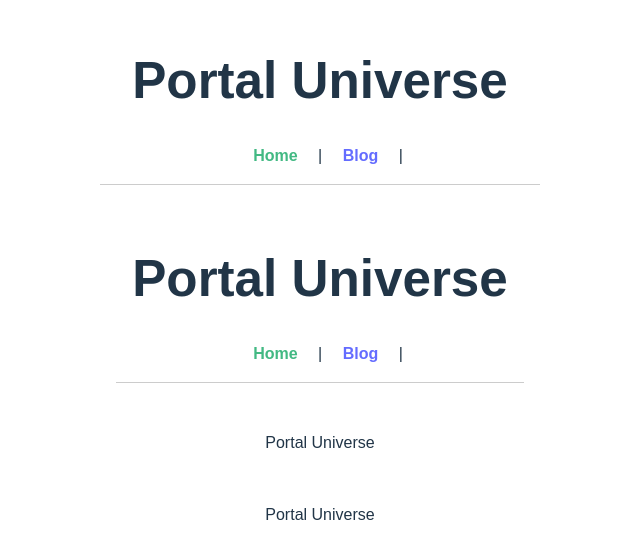
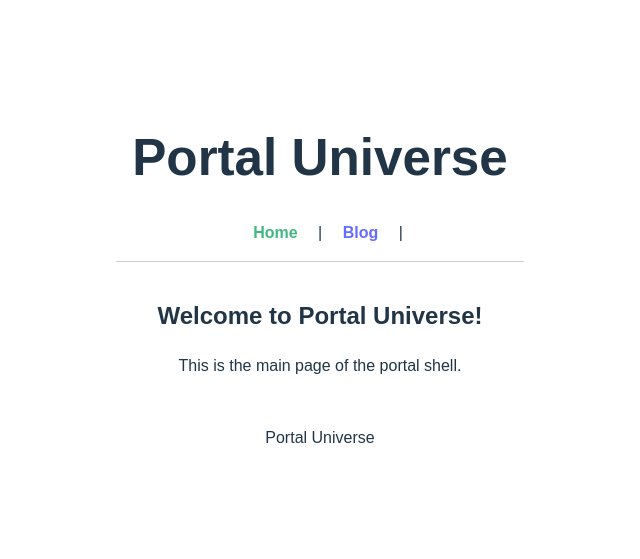
Before and after one commit to L-a-z-e/portal-universe, a Vue app in the folder frontend/portal-shell/: page / in a window 1280 px wide. Shown: the part 127-686 px from the top of the page, without its empty margins (320-960 px from the left). Built offline with nearby package versions, Linux system fonts and the light colour scheme.

Commit message:
[portal-shell] HomePage 추가

```diff
--- a/frontend/portal-shell/src/router/index.ts
+++ b/frontend/portal-shell/src/router/index.ts
@@ -1,9 +1,9 @@
 import { createRouter, createWebHistory } from 'vue-router';
-import App from '../App.vue';
 import { remoteRoutes } from './remotes';
+import HomePage from "../views/HomePage.vue";
 
 const routes = [
-  { path: '/', name: 'Home', component: App },
+  { path: '/', name: 'Home', component: HomePage },
   ...remoteRoutes,
 ];
 
--- /dev/null
+++ b/frontend/portal-shell/src/views/HomePage.vue
@@ -0,0 +1,8 @@
+<template>
+  <div>
+    <h2>Welcome to Portal Universe!</h2>
+    <p>This is the main page of the portal shell.</p>
+  </div>
+</template>
+<script setup lang="ts">
+</script>
```
